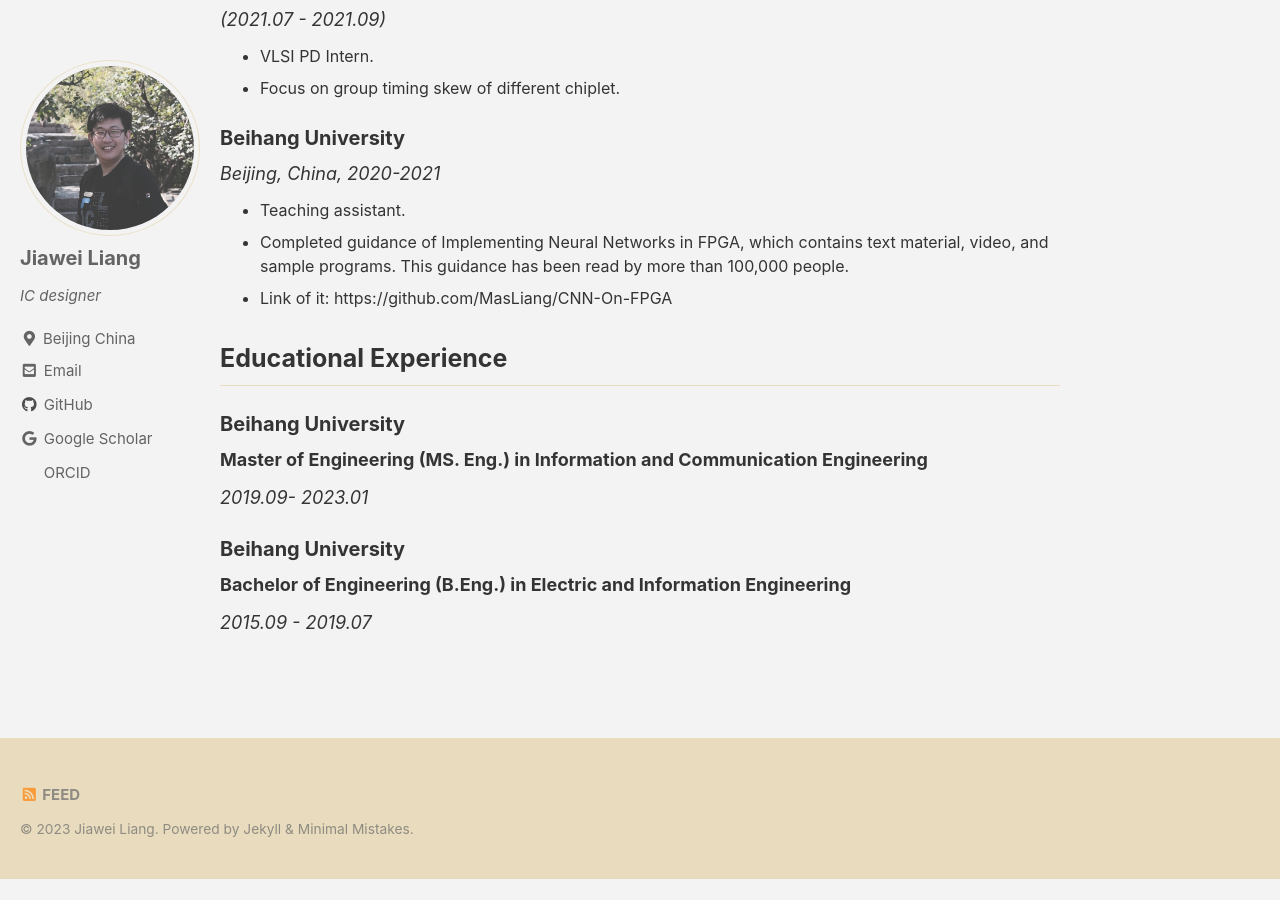
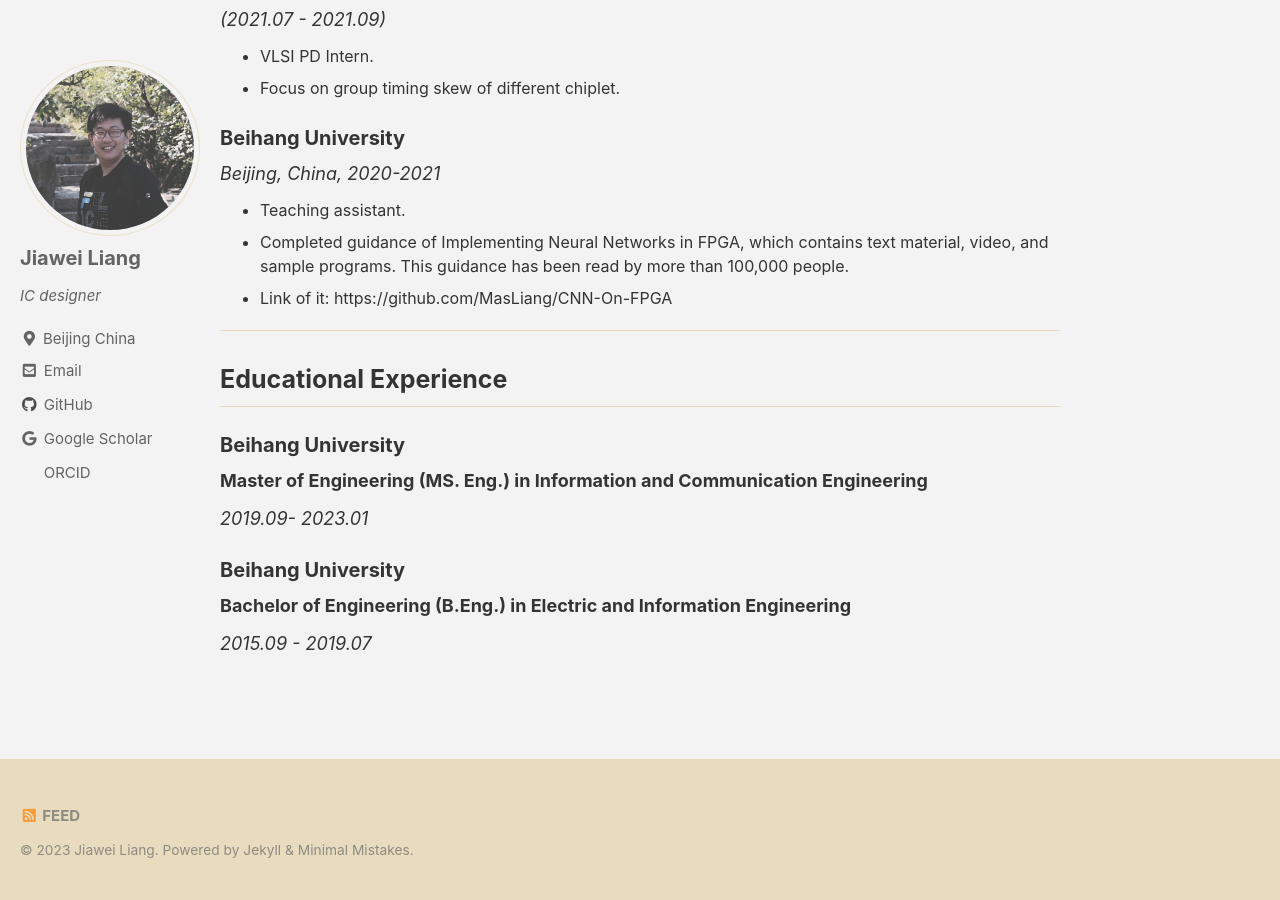
Before and after one commit to MasLiang/MasLiang.github.io, a Jekyll site: the page built from _pages/experience.md, in a window 1280 px wide and 900 px high, scrolled down 511 px. Built offline with Jekyll 4.4.1, drawn with Linux system fonts in a browser that asks for light colours; cached includes are drawn as plain includes; before the commit the page ends 1390 px from its top, so only the background shows below that.

Commit message:
change some details

```diff
--- a/_pages/experience.md
+++ b/_pages/experience.md
@@ -26,8 +26,9 @@ author_profile: true
 - Completed guidance of Implementing Neural Networks in FPGA, which contains text material, video, and sample programs. This guidance has been read by more than 100,000 people.
 - Link of it: https://github.com/MasLiang/CNN-On-FPGA
 
+___
 
-## Educational Experience
+##  Educational Experience
 
 ###### Beihang University
 
```
Also changed, not shown: 4 other files.
